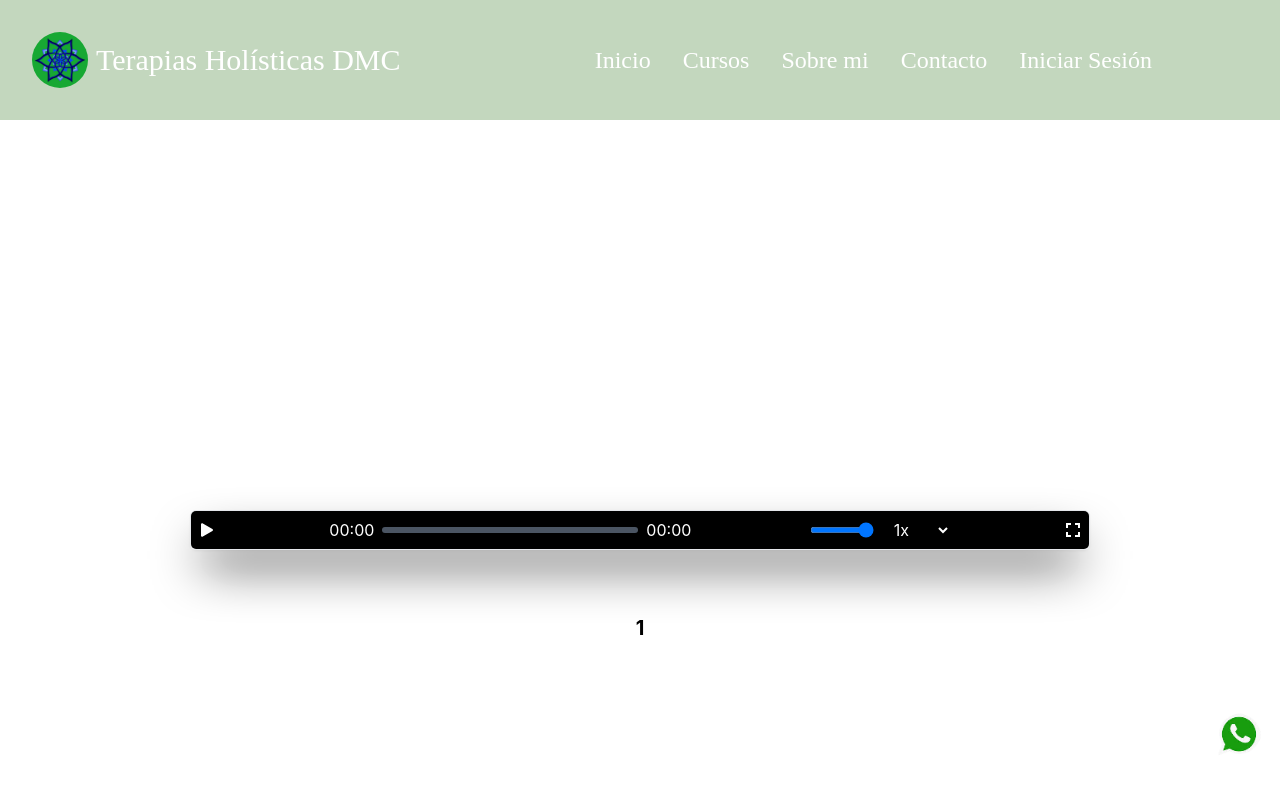
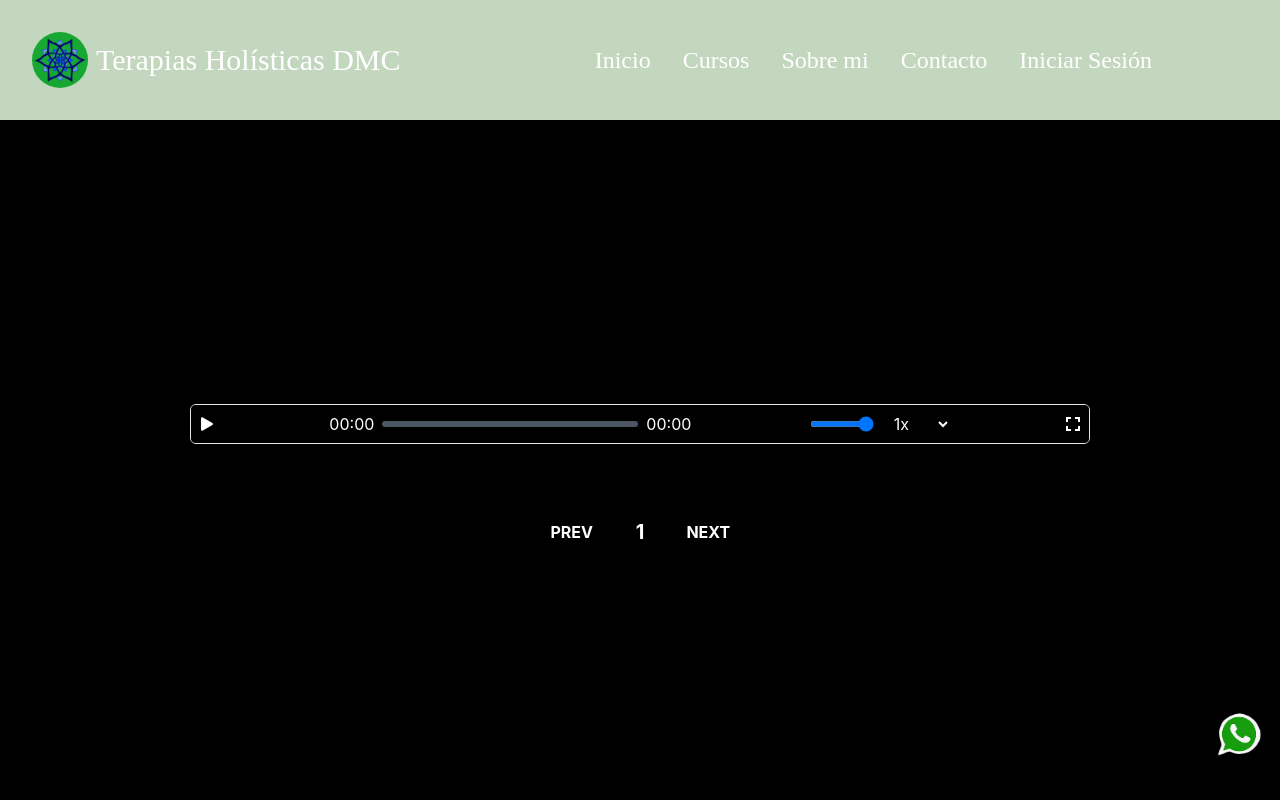
Before and after one commit to joak990/TerapiasHolisticasDMCFront, a React (Vite) app: page /playcourse/1 in a window 1280 px wide. Shown: the top 800 px of the page. Built offline with nearby package versions, Linux system fonts and the light colour scheme; what @mercadopago/sdk-react would draw is missing.

Commit message:
add playerVideo

```diff
--- a/src/App.jsx
+++ b/src/App.jsx
@@ -61,7 +61,7 @@ function App() {
         <Route path="/contact" element={<Contact />} />
         <Route path="/profile" element={<Profile />} />
         <Route path="/myshop" element={<ModalCarrito />} />
-        <Route path="/playcourse/:courseId" element={<PlayMyCourses />} />
+        <Route path="/playcourse/:courseId" element={<PlayMyCourses  />} />
         <Route path="/success" element={<Success />} />
         <Route path="/paypal" element={<PaypalButton />} />
         <Route path="/:id" element={<DetailCourse />} />
--- a/src/Components/Pagination.jsx
+++ b/src/Components/Pagination.jsx
@@ -7,44 +7,46 @@ const Pagination = ({ cantPages }) => {
   const dispatch = useDispatch();
 
   function next() {
+    if (numPage < cantPages) {
       dispatch(nextPage());
     }
+  }
+
   function prev() {
+    if (numPage > 1) {
       dispatch(prevPage());
+    }
   }
 
   return (
     <div className="flex justify-center items-center mt-16">
-      {numPage > 1 ? (
       <div className="mr-4">
         <button
-            className="bg-bgla w-20 md:w-24 h-12 text-white rounded-xl font-bold"
+          className=" w-20 md:w-24 h-12 text-white rounded-xl font-bold"
           onClick={prev}
+          disabled={numPage === 1}
         >
           PREV
         </button>
       </div>
-      ) : null}
       <div className="text-xl font-bold">
-        <h3>{numPage}</h3>
+        <h3 className="text-white shadow-xl" >{numPage}</h3>
       </div>
-      {numPage < cantPages ? (
       <div className="ml-4">
         <button
-            className="bg-bgla w-20 md:w-24 h-12 text-white rounded-xl font-bold"
+          className=" w-20 md:w-24 h-12 text-white rounded-xl font-bold"
           onClick={next}
+          disabled={numPage === cantPages}
         >
           NEXT
         </button>
       </div>
-      ) : null}
     </div>
   );
 };
 
 Pagination.propTypes = {
   cantPages: PropTypes.number.isRequired,
-
 };
 
 export default Pagination;
--- a/src/Components/ReactPlayer.jsx
+++ b/src/Components/ReactPlayer.jsx
@@ -1,4 +1,4 @@
-import React, { useState, useEffect, useRef, useCallback } from "react";
+import { useState, useEffect, useRef, useCallback } from "react";
 import VideoControls from "./VideoControls";
 import { useSelector } from "react-redux";
 import Pagination from "./Pagination";
@@ -106,7 +106,26 @@ function ReactPlayerVideo() {
   }, [currentVideoIndex]);
 
   return (
-    <div>
+
+<div>
+  <div className="">
+
+  {
+  viewvideos && viewvideos.map((el, index) => (
+    <div className="" key={index}>
+      <div className="flex justify-center">
+      <h1 className=" text-5xl text-center flex font-semibold text-white">{el.nombre}</h1>
+      </div>
+
+
+        <div  className="flex justify-center">
+        <h1 className=" text-white">{el.descripcion}</h1>
+        </div>
+
+        </div>
+  ))
+}
+  </div>
       <div
         id="videoContainer"
         className="relative border shadow-2xl shadow-black rounded-md overflow-hidden w-[900px] h[500px] drop-shadow-sm group"
@@ -117,12 +136,12 @@ function ReactPlayerVideo() {
               key={i}
               src={el.link}
               controlsList="nodownload"
-              className="w-ful h-full object-cover"
+              className="w-[1000px] h-full object-cover"
               ref={(el) => (videoRefs.current[i] = el)}
               onClick={tooglePlay}
               onEnded={handleVideoEnded}
               style={{ display: i === currentVideoIndex ? "block" : "none" }}
-            ></video>
+              ></video>
           );
         })}
         <VideoControls
--- a/src/Views/PlayMyCourses.jsx
+++ b/src/Views/PlayMyCourses.jsx
@@ -4,9 +4,11 @@ import ReactPlayerVideo from '../Components/ReactPlayer';
 function PlayMyCourses() {
 
   return (
-    <div className="min-h-screen md:mt-44 mt-0  flex items-center justify-center">
+    <div style={{ backgroundColor: 'black', width: '100vw', height: '100vh' }} className="h-full w-full md:mt-20 mt-0 bg-black  flex items-center justify-center">
+      <div className='flex'>
 
-      <ReactPlayerVideo />
+      </div>
+      <ReactPlayerVideo  />
       <div className=' justify-center items-center'>
 
       </div>
```
Lines whose indentation alone changed are shown as unchanged.
